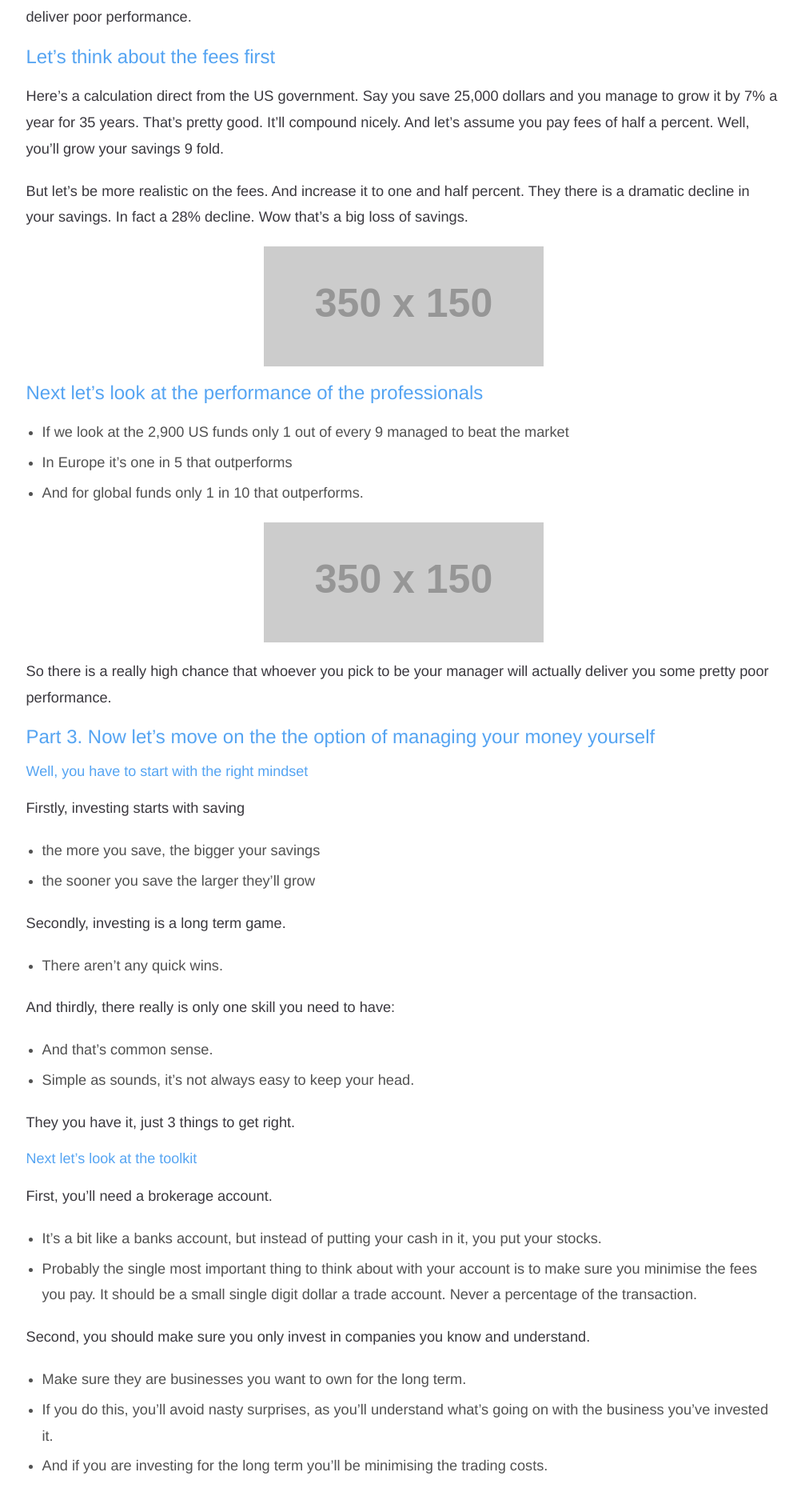
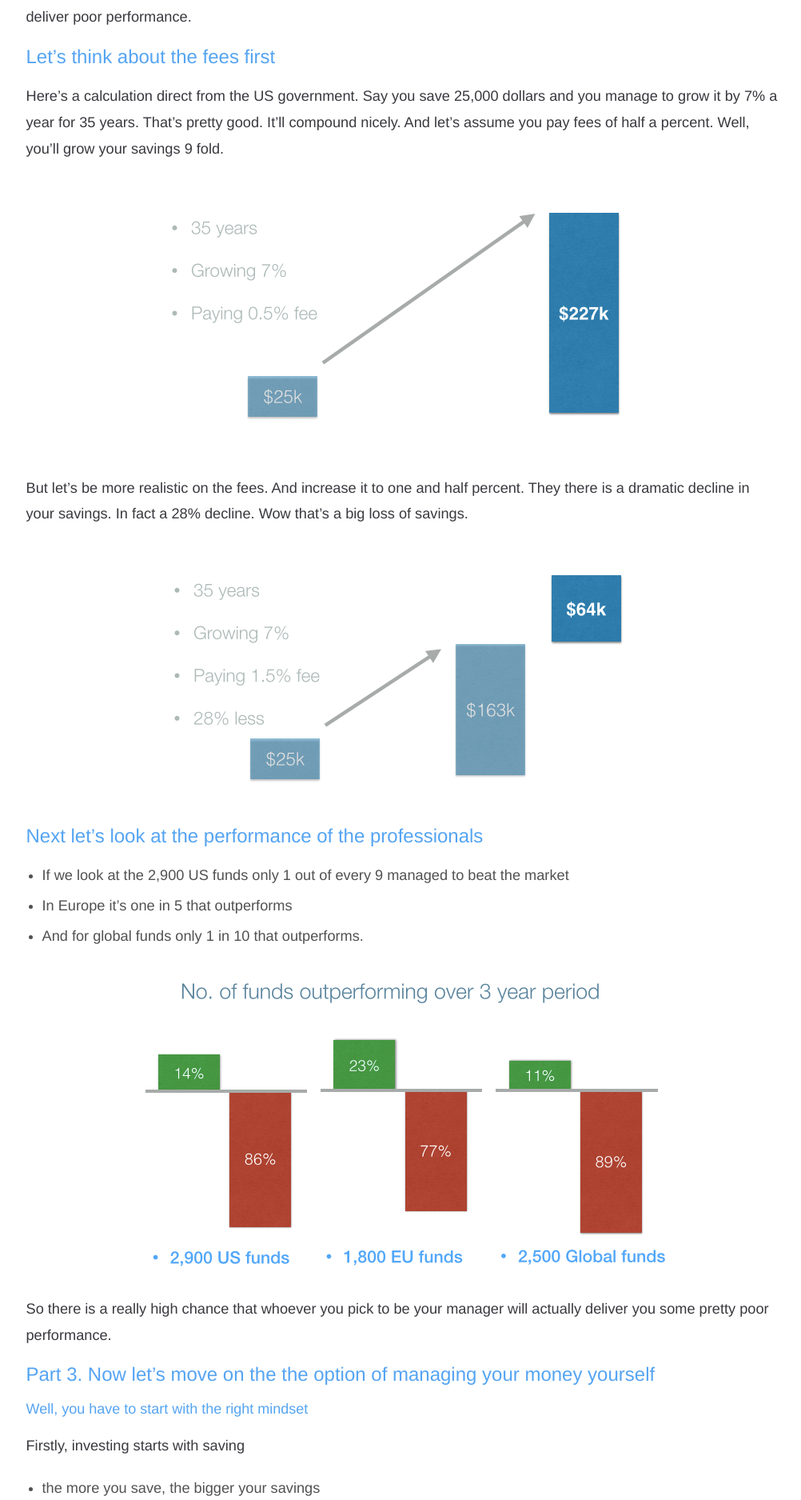
Before and after one commit to Stockflare/learn, a Jekyll site: the page built from _posts/2014-10-30-B2-how-to-buy-shares.markdown, in a window 1280 px wide. Shown: the part 2384-4259 px from the top of the page at 80% size, without its empty margins (135-1137 px from the left). Built offline with Jekyll 4.4.1, drawn with Linux system fonts in a browser that asks for light colours; nearby versions of some CDN libraries.

Commit message:
adding images to B2 learn post

```diff
--- a/_posts/2014-10-30-B2-how-to-buy-shares.markdown
+++ b/_posts/2014-10-30-B2-how-to-buy-shares.markdown
@@ -66,9 +66,11 @@ But be warned, these are not necessarily the best options for you, as there are
 
 Here’s a calculation direct from the US government. Say you save 25,000 dollars and you manage to grow it by 7% a year for 35 years. That’s pretty good. It’ll compound nicely. And let’s assume you pay fees of half a percent. Well, you’ll grow your savings 9 fold.
 
+![Paying a 0.5% fee](/images/half-percent-fee.png)
+
 But let’s be more realistic on the fees. And increase it to one and half percent. They there is a dramatic decline in your savings. In fact a 28% decline. Wow that’s a big loss of savings.
 
-![Image alternate text](http://placehold.it/350x150)
+![Paying a 1.5% fee](/images/oneandhalf-percent-fee.png)
 
 ### Next let’s look at the performance of the professionals
 
@@ -76,7 +78,7 @@ But let’s be more realistic on the fees. And increase it to one and half perce
 * In Europe it’s one in 5 that outperforms
 * And for global funds only 1 in 10 that outperforms.
 
-![Image alternate text](http://placehold.it/350x150)
+![Fund performance](/images/fund-performance.png)
 
 So there is a really high chance that whoever you pick to be your manager will actually deliver you some pretty poor performance.
 
```
Also changed, not shown: images/fund-performance.png (added), images/half-percent-fee.png (added), images/oneandhalf-percent-fee.png (added).
